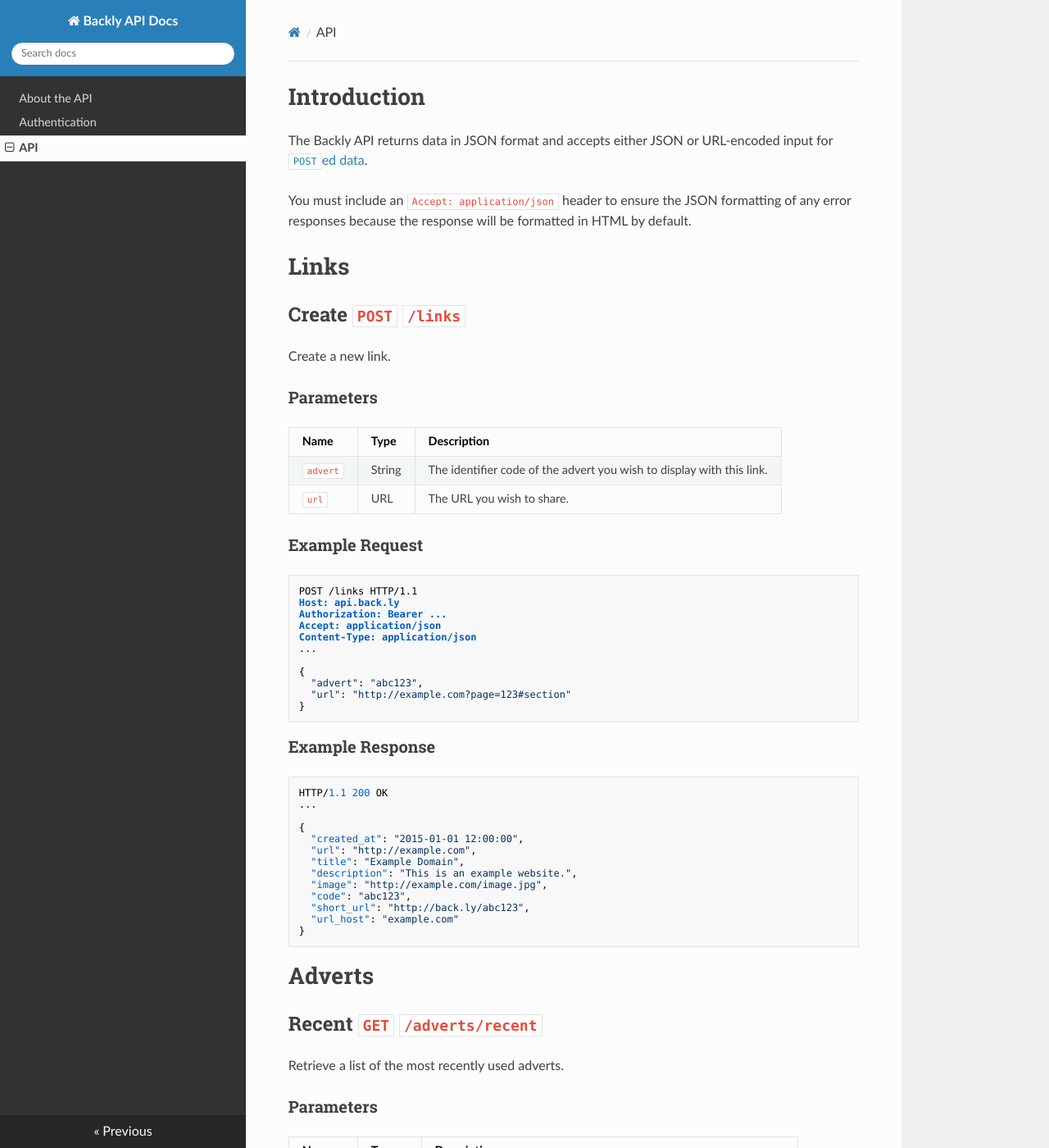
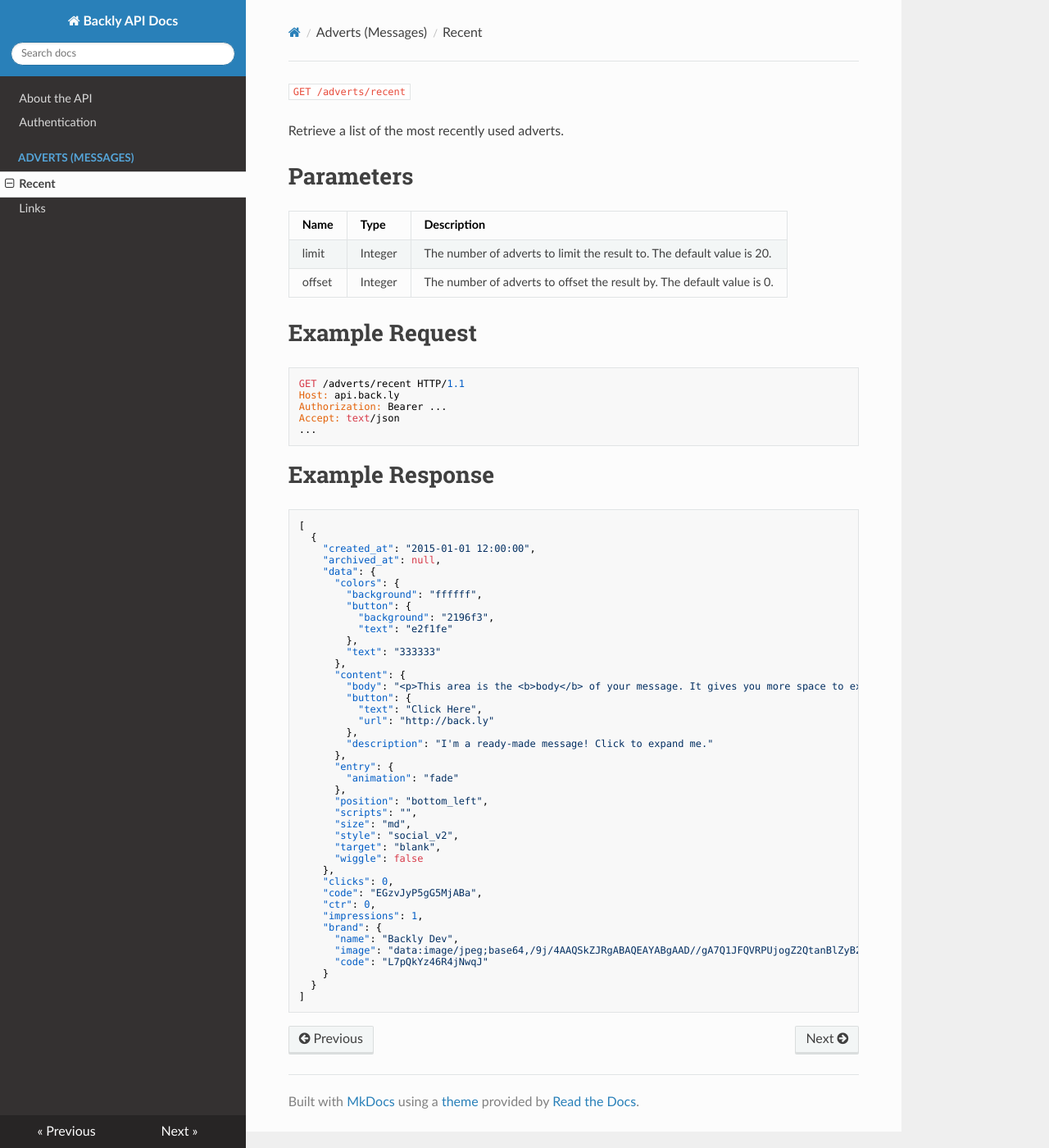
Before and after one commit to BacklyApp/API, an MkDocs documentation site: the page built from docs/adverts/recent.md, in a window 1280 px wide and 1400 px high. Shown: the whole window at 82% size. Built offline with MkDocs 1.6.1, drawn with Linux system fonts in a browser that asks for light colours; nearby versions of some CDN libraries; old or Windows-style settings are respelled for this version of MkDocs.

Commit message:
Re-organise endpoints by object type.

````diff
--- a/docs/api.md
+++ b/docs/adverts/recent.md
@@ -1,70 +1,15 @@
-# Introduction
+`GET /adverts/recent`
 
-The Backly API returns data in JSON format and accepts either JSON or URL-encoded input for [`POST`ed data](/auth#post-requets).
+Retrieve a list of the most recently used adverts.
 
-You must include an `Accept: application/json` header to ensure the JSON formatting of any error responses because the response will be formatted in HTML by default.
-
-# Links
-
-## Create `POST` `/links`
-
-Create a new link.
-
-### Parameters
+# Parameters
 
 | Name | Type | Description |
 |---|---|---|
-| `advert` | String | The identifier code of the advert you wish to display with this link. |
-| `url` | URL | The URL you wish to share. |
+| limit | Integer | The number of adverts to limit the result to. The default value is 20. |
+| offset | Integer | The number of adverts to offset the result by. The default value is 0. |
 
-### Example Request
-
-```
-POST /links HTTP/1.1
-Host: api.back.ly
-Authorization: Bearer ...
-Accept: application/json
-Content-Type: application/json
-...
-
-{
-  "advert": "abc123",
-  "url": "http://example.com?page=123#section"
-}
-```
-
-### Example Response
-
-```json
-HTTP/1.1 200 OK
-...
-
-{
-  "created_at": "2015-01-01 12:00:00",
-  "url": "http://example.com",
-  "title": "Example Domain",
-  "description": "This is an example website.",
-  "image": "http://example.com/image.jpg",
-  "code": "abc123",
-  "short_url": "http://back.ly/abc123",
-  "url_host": "example.com"
-}
-```
-
-# Adverts
-
-## Recent `GET` `/adverts/recent`
-
-Retrieve a list of the most recently used adverts.
-
-### Parameters
-
-| Name | Type | Description |
-|---|---|---|
-| `limit` | Integer | The number of adverts to limit the result to. The default value is 20. |
-| `offset` | Integer | The number of adverts to offset the result by. The default value is 0. |
-
-### Example Request
+# Example Request
 
 ```
 GET /adverts/recent HTTP/1.1
@@ -74,7 +19,7 @@
 ...
 ```
 
-### Example Response
+# Example Response
 
 ```json
 [
--- a/mkdocs.yml
+++ b/mkdocs.yml
@@ -2,5 +2,7 @@
 pages:
     - About the API: index.md
     - Authentication: auth.md
-    - API: api.md
+    - Adverts (Messages):
+      - Recent: adverts/recent.md
+    - Links: links.md
 theme: readthedocs
````
Also changed, not shown: docs/index.md (+6 -0 lines), docs/links.md (added, +44 -0 lines).
